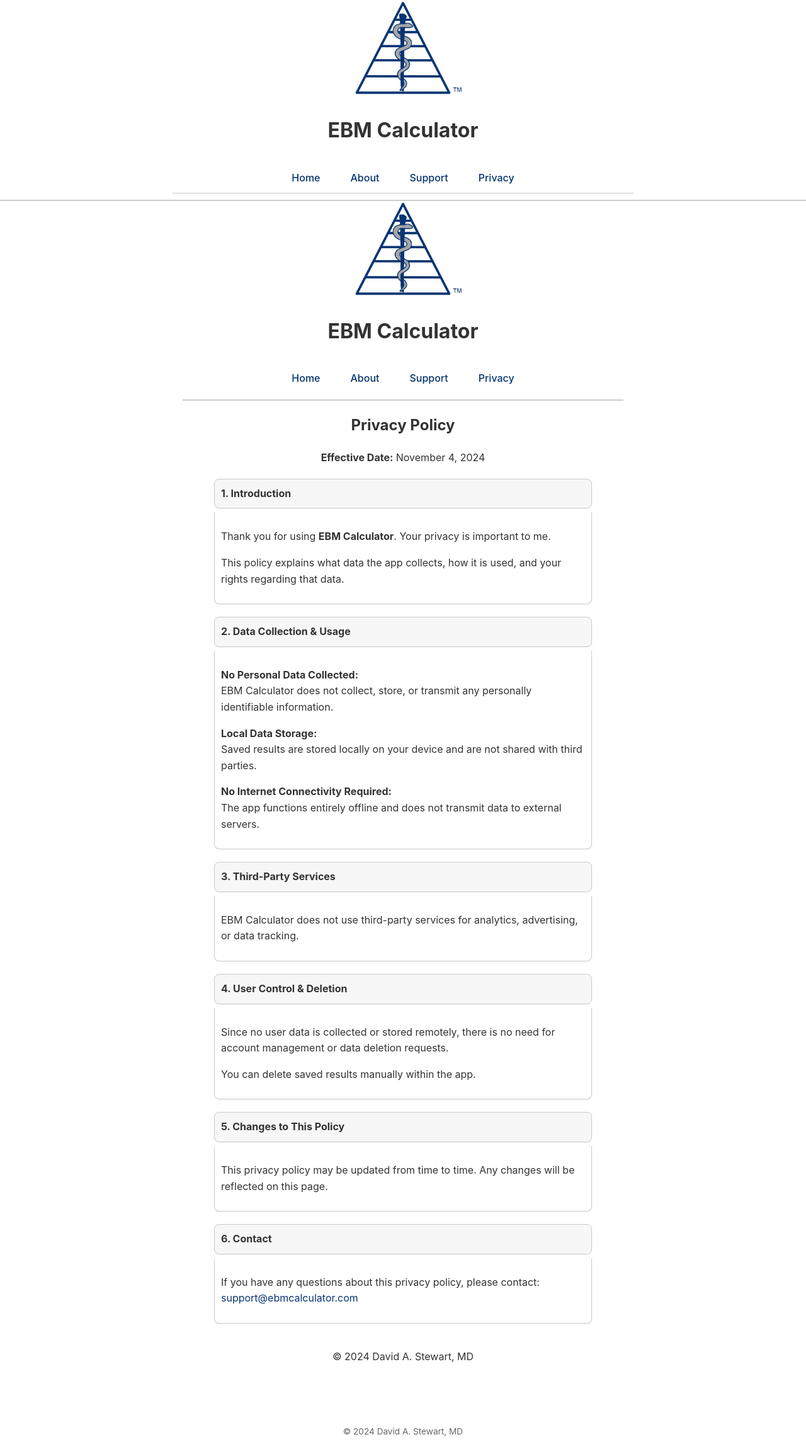
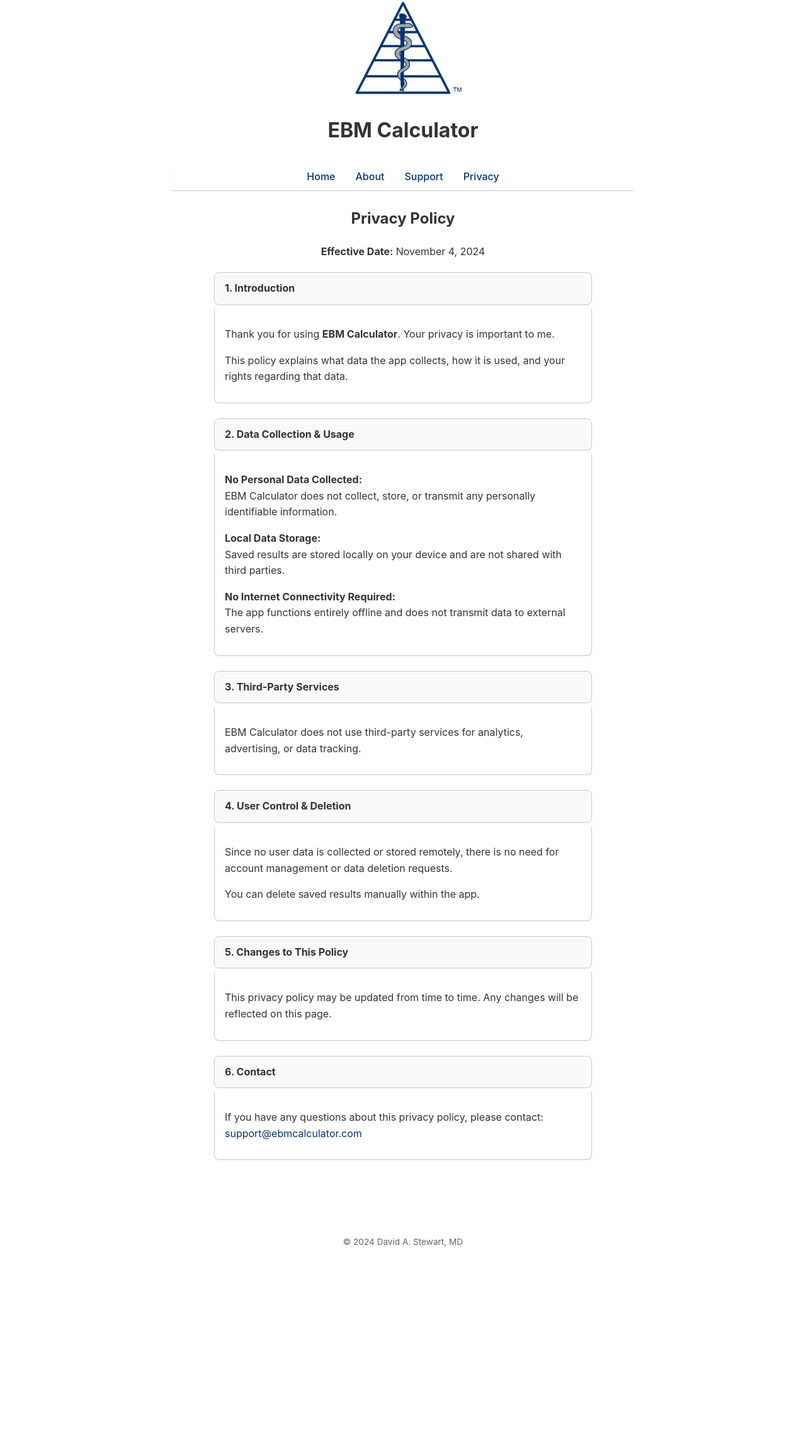
Before and after one commit to EBMCalculator/ebmcalculator.github.io, a Jekyll site: the page built from privacy-policy.md, in a window 1280 px wide. Shown: the whole page at 63% size. Built offline with Jekyll 4.4.1, drawn with Linux system fonts in a browser that asks for light colours; our own code applies the rules of GitHub Pages for plain Markdown files; after the commit the page ends 1999 px from its top, so only the background shows below that; some of the changed lines change nothing that is shown.

Commit message:
Update privacy-policy.md
Update code to work with new layout and styles.

```diff
--- a/privacy-policy.md
+++ b/privacy-policy.md
@@ -1,67 +1,26 @@
-<div style="text-align: center;">
-  <img src="/assets/images/EBM Calculator Logo Any 3x.png" alt="EBM Calculator Logo" width="200">
-  <h1>EBM Calculator</h1>
-</div>
-
-<style>
-
-    a {
-    color: #073472;
-    text-decoration: none;
-  }
-
-    a:hover {
-    text-decoration: none;
-  }
-
-  .tab-bar {
-    display: flex;
-    justify-content: center;
-    border-bottom: 2px solid #ccc;
-    padding-bottom: 10px;
-    margin-top: 20px;
-  }
-  .tab-bar a {
-    padding: 10px 20px;
-    text-decoration: none;
-    white-space: nowrap;
-    transition: padding 0.3s ease;
-  }
-  @media (max-width: 480px) {
-    .tab-bar a {
-      padding: 10px 10px;
-    }
-  }
-
-  /* Box styling for privacy policy sections */
-  .faq-item {
-    margin-bottom: 20px;
-  }
-  .faq-question {
-    font-weight: bold;
-    padding: 10px;
-    background: #f7f7f7;
-    border: 1px solid #ccc;
-  }
-  .faq-answer {
-    display: block; /* Always visible */
-    padding: 10px;
-    border: 1px solid #ccc;
-    border-top: none;
-  }
-</style>
-
-<div class="tab-bar">
-  <a href="/">Home</a>
-  <a href="/about">About</a>
-  <a href="/support">Support</a>
-  <a href="/privacy-policy">Privacy</a>
-</div>
+---
+layout: default
+title: Privacy Policy
+---
 
 <h2 style="text-align: center;">Privacy Policy</h2>
 <p style="text-align: center;"><strong>Effective Date:</strong> November 4, 2024</p>
 
-<div style="max-width: 600px; margin: 20px auto;">
+<!--
+  The following style makes the privacy policy sections always open:
+  - Ensures that .faq-answer elements are always displayed.
+  - Changes the pointer style on .faq-question so they're not clickable.
+-->
+<style>
+  .static-policy .faq-answer {
+    display: block !important;
+  }
+  .static-policy .faq-question {
+    cursor: default;
+  }
+</style>
+
+<div class="static-policy" style="max-width: 600px; margin: 20px auto;">
   <!-- 1. Introduction -->
   <div class="faq-item">
     <div class="faq-question">
@@ -129,7 +88,3 @@
     </div>
   </div>
 </div>
-
-<div style="text-align: center; margin-top: 40px;">
-  &copy; 2024 David A. Stewart, MD
-</div>
```
